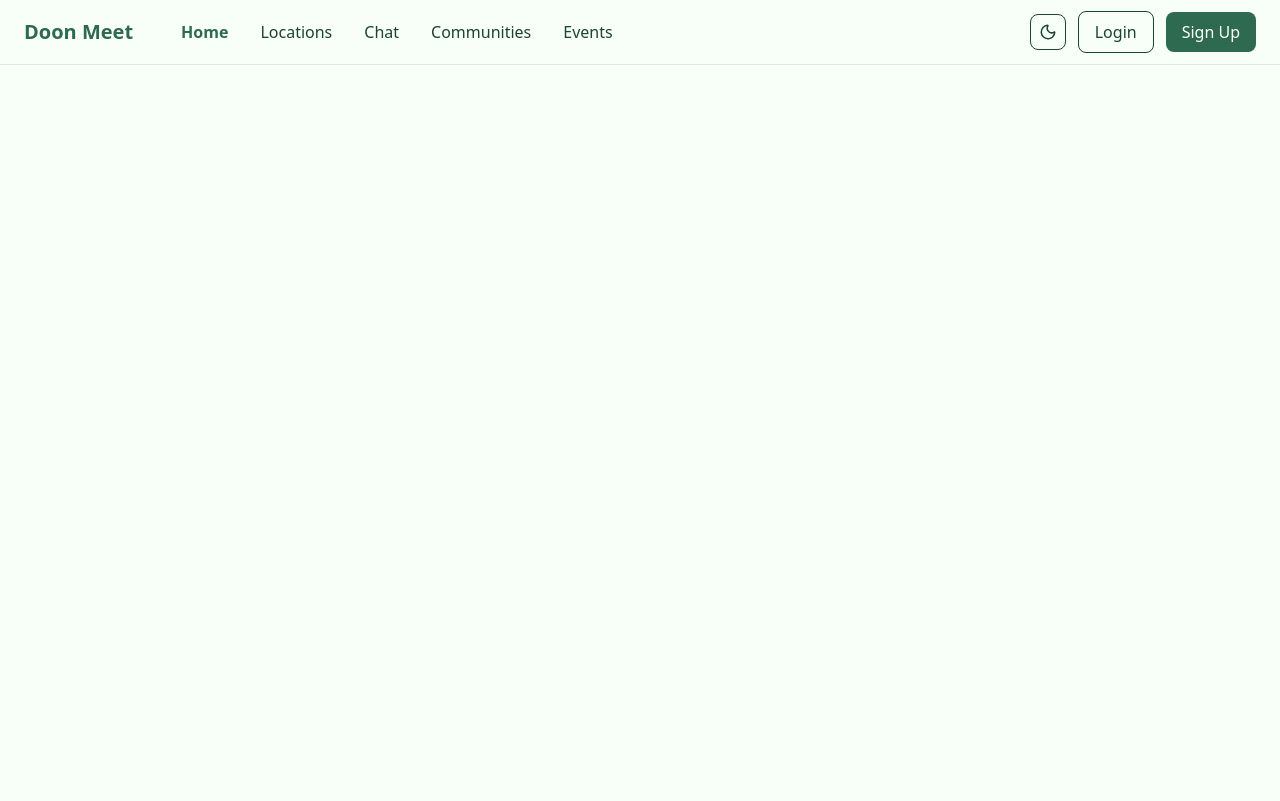
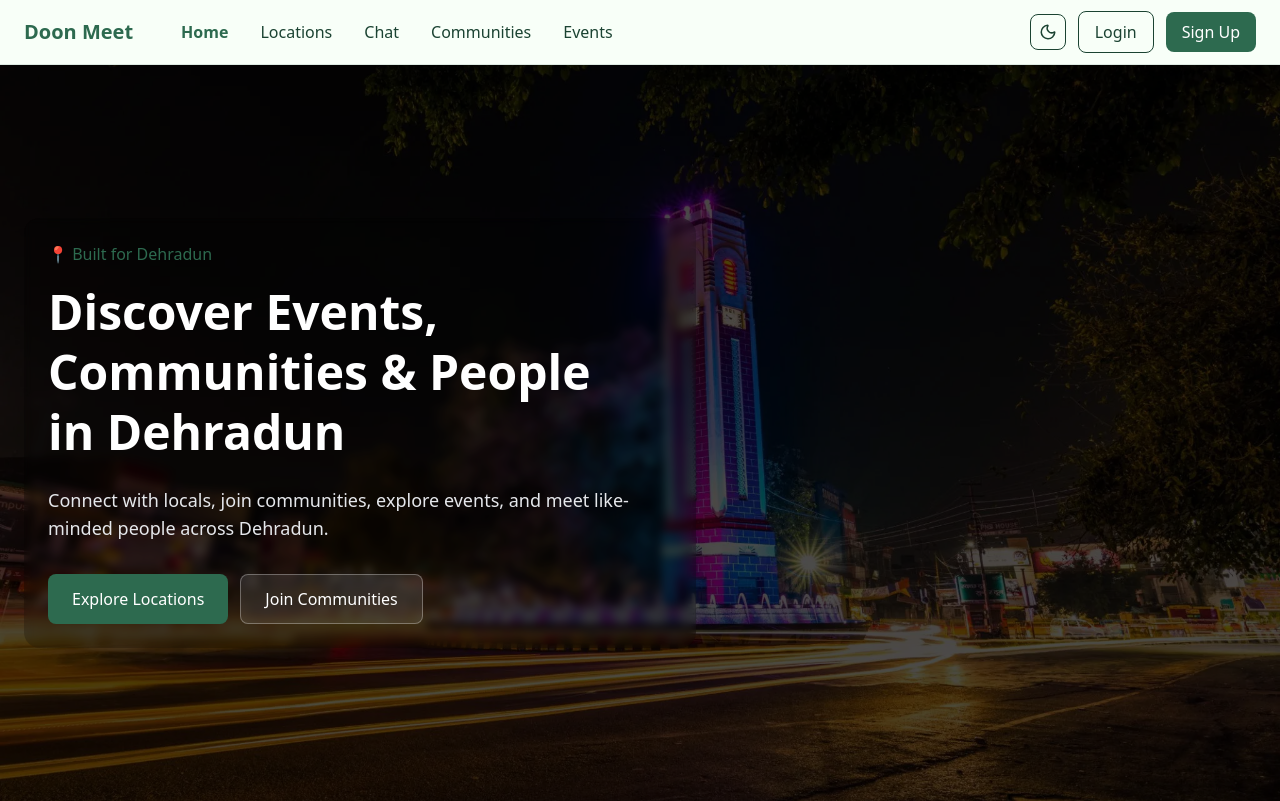
Before and after one commit to cykoravish/doonmeet, a Next.js app: page / in a window 1280 px wide. Built offline with nearby package versions, Linux system fonts and the light colour scheme.

Commit message:
Add HeroSection component with background image and content for homepage

```diff
--- a/src/app/(main)/page.tsx
+++ b/src/app/(main)/page.tsx
@@ -1,9 +1,9 @@
-import ThemeToggle from "@/components/theme/theme-toggle";
+import HeroSection from "@/components/home/HeroSection";
 
 export default function HomePage() {
   return (
-    <div>
-
-    </div>
+    <>
+      <HeroSection />
+    </>
   );
 }
--- a/src/app/globals.css
+++ b/src/app/globals.css
@@ -21,8 +21,8 @@
   --background: 15 23 32;
   --surface: 24 36 48;
 
-  --primary: 110 231 183;
-  --primary-light: 94 234 212;
+  --primary: 34 139 94;
+  --primary-light: 74 222 128;
 
   --text: 229 238 245;
   --muted: 148 163 184;
@@ -33,5 +33,7 @@
 body {
   background-color: rgb(var(--background));
   color: rgb(var(--text));
-  transition: background-color 0.25s ease, color 0.25s ease;
+  transition:
+    background-color 0.25s ease,
+    color 0.25s ease;
 }
--- /dev/null
+++ b/src/components/home/HeroSection.tsx
@@ -0,0 +1,55 @@
+import Image from "next/image";
+
+export default function HeroSection() {
+  return (
+    <section className="relative h-[calc(100vh-64px)] overflow-hidden">
+      <Image
+        src="/images/hero-clock-tower.webp"
+        alt="Clock Tower Dehradun"
+        fill
+        priority
+        className="object-cover"
+      />
+
+      <div className="absolute inset-0 bg-black/70" />
+
+      <div className="relative z-10 mx-auto flex h-full max-w-7xl items-center px-6">
+        <div className="max-w-2xl rounded-2xl bg-black/20 p-6 backdrop-blur-xs">
+          <div className="max-w-3xl">
+            <p className="mb-4 font-medium" style={{ color: "rgb(var(--primary))" }}>
+              📍 Built for Dehradun
+            </p>
+
+            <h1 className="mb-6 text-4xl font-bold leading-tight text-white md:text-5xl">
+              Discover Events,
+              <br />
+              Communities & People
+              <br />
+              in Dehradun
+            </h1>
+
+            <p className="mb-8 max-w-2xl text-lg text-gray-200">
+              Connect with locals, join communities, explore events, and meet like-minded people
+              across Dehradun.
+            </p>
+            <div className="flex flex-col gap-3 sm:flex-row">
+              <button
+                className="rounded-lg px-6 py-3 font-medium"
+                style={{
+                  backgroundColor: "rgb(var(--primary))",
+                  color: "white",
+                }}
+              >
+                Explore Locations
+              </button>
+
+              <button className="rounded-lg border border-white/30 bg-white/10 px-6 py-3 font-medium text-white backdrop-blur-sm">
+                Join Communities
+              </button>
+            </div>
+          </div>
+        </div>
+      </div>
+    </section>
+  );
+}
```
Also changed, not shown: public/images/hero-clock-tower.webp (added).
